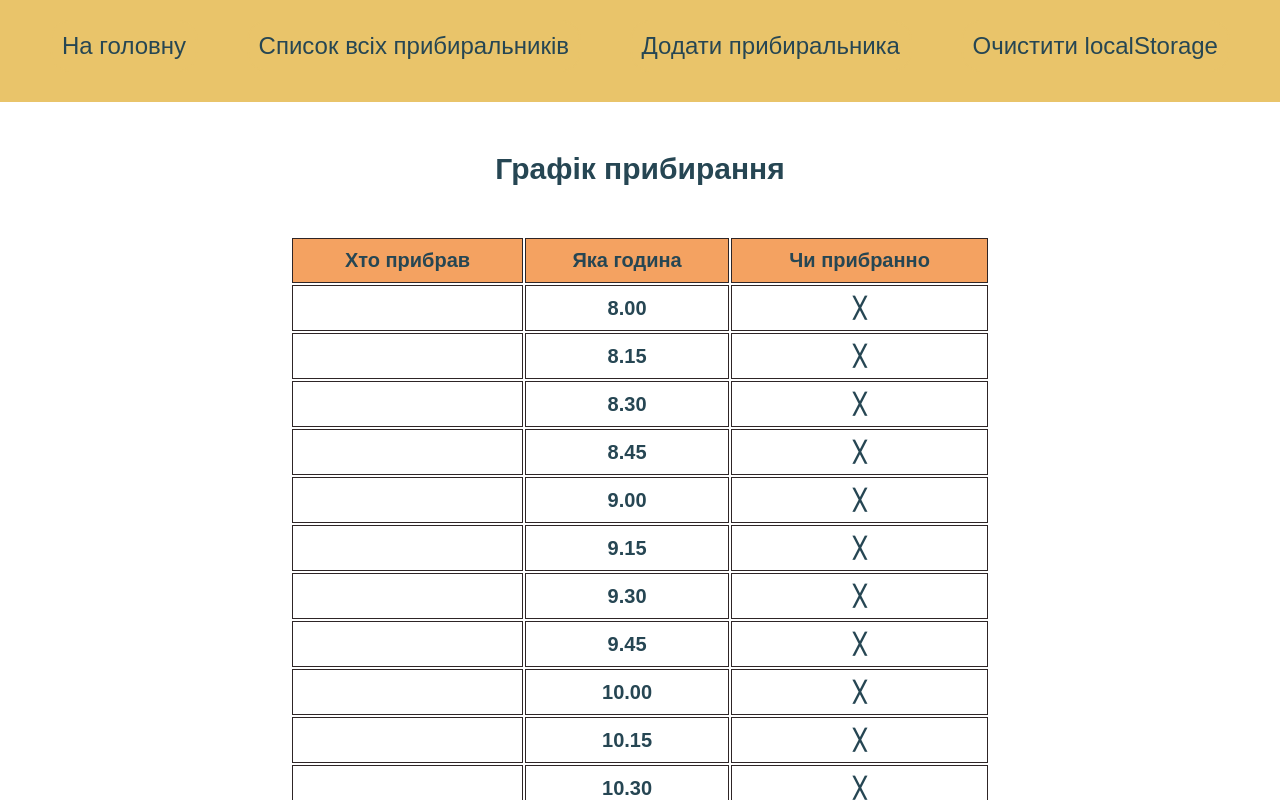
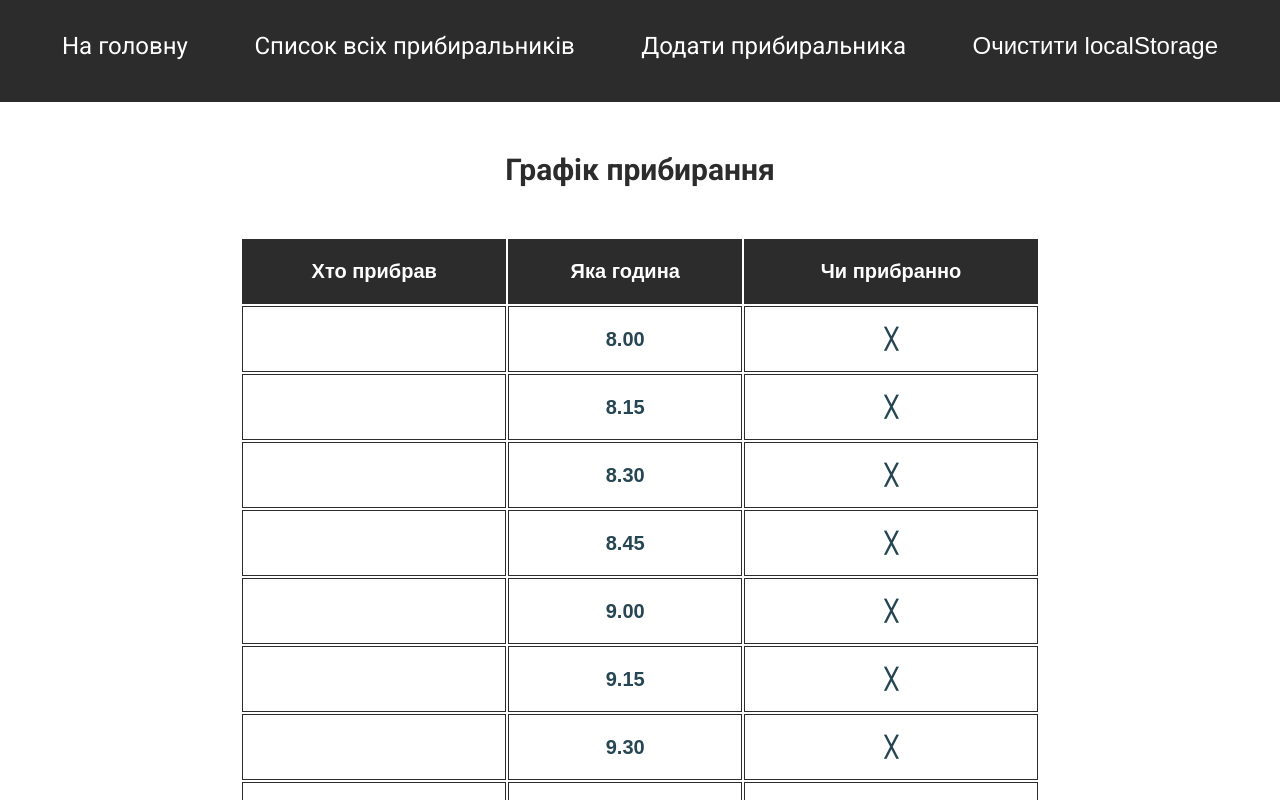
Before and after one commit to SashaPylypyuk/vue_cleaning-schedule, a Vue app: page / in a window 1280 px wide. Shown: the top 800 px of the page. Built offline with nearby package versions, Linux system fonts and the light colour scheme.

Commit message:
Style fix

```diff
--- a/src/App.vue
+++ b/src/App.vue
@@ -25,6 +25,8 @@ export default {
 
 <style lang="scss">
 
+@import url('https://fonts.googleapis.com/css2?family=Roboto:wght@400;700&display=swap');
+
 .fade-enter-active, .fade-leave-active {
   transition: opacity .5s ease-in-out;
 }
@@ -37,7 +39,7 @@ body {
 }
 html {
   color: #264653;
-  font-family: sans-serif;
+  font-family: 'Roboto', sans-serif;
   box-sizing: border-box;
 }
 </style>
--- a/src/components/Header.vue
+++ b/src/components/Header.vue
@@ -35,25 +35,27 @@ export default {
   display: flex;
   flex-wrap: wrap;
   justify-content: space-between;
-  background-color: #E9C46A;
+  background-color: #2c2c2c;
 
   &__item {
-    border: 2px solid #E9C46A;
+    border: 2px solid #2c2c2c;
     margin-bottom: 10px;
     border-radius: 20px;
     cursor: pointer;
+    color: #fff;
     padding: 10px;
-    color: #264653;
-    font-family: sans-serif;
     font-size: 24px;
     text-decoration: none;
+    transition: color .5s ease;
+    transition: border .5s ease;
 
     &:hover {
-      border: 2px solid #264653;
+      color: #2060f6;
+      border: 2px solid #fff;
     }
 
     &--button {
-      background-color: #E9C46A;
+      background-color: #2c2c2c;
     }
   }
 }
--- a/src/views/AddACleaner.vue
+++ b/src/views/AddACleaner.vue
@@ -14,7 +14,7 @@
         </p>
         <select v-model="selected" class="form__item form__item--select">
           <option selected value="">
-            Виберати тут :)
+            Вибирати тут :)
           </option>
           <option v-for="cleaner in allCleaners" :value="cleaner.id" :key="cleaner.id">
             {{ cleaner.name }}
--- a/src/views/Schedule.vue
+++ b/src/views/Schedule.vue
@@ -46,28 +46,29 @@ export default {
     width: 400px;
     margin: 50px auto;
     font-size: 30px;
-    color: #264653;
+    color: #2c2c2c;
   }
 }
 
 .table {
-  width: 700px;
+  width: 800px;
   margin: 0 auto;
   font-family: sans-serif;
 
   &__cell {
     font-size: 20px;
-    border: 1px solid #2E2526;
-    padding: 10px 5px;
+    border: 1px solid #2c2c2c;
+    padding: 20px 5px;
   }
 
   &__row {
     &--head {
     font-size: 25px;
-    background-color: #F4A261;
+    color: #fff;
+    background-color: #2c2c2c;
     }
     &--cleaned {
-      background-color: #44FCE7;
+      background-color: rgba($color: #2060f6, $alpha: .5);
     }
   }
 }
```
